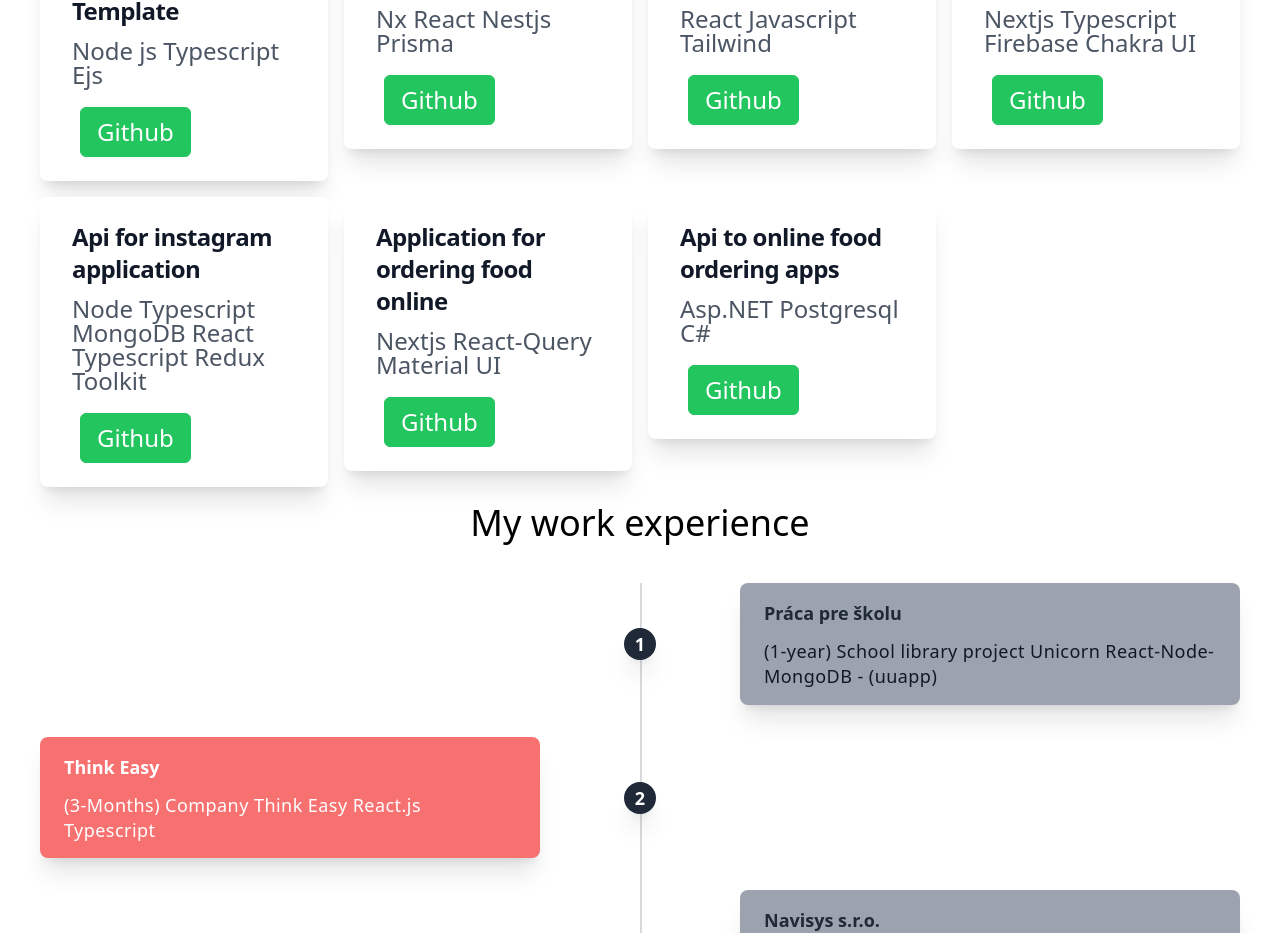
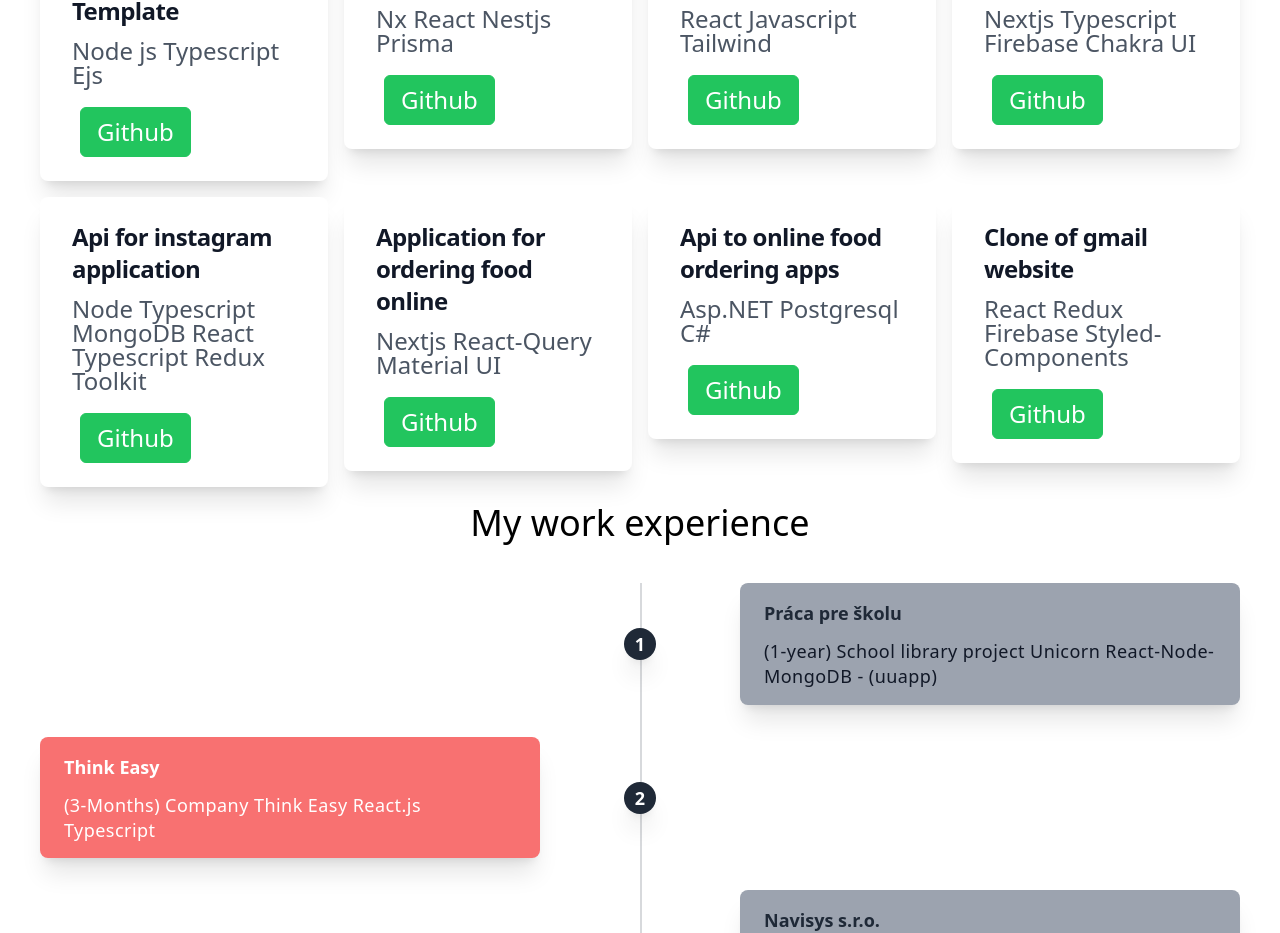
Before and after one commit to peterdinis/Next-Portfolio, a Next.js app: page / in a window 1280 px wide. Shown: the part 2211-3144 px from the top of the page. Built offline with nearby package versions, Linux system fonts and the light colour scheme.

Commit message:
feat: New Project in portfolio

```diff
--- a/components/projects/MyProjects.tsx
+++ b/components/projects/MyProjects.tsx
@@ -57,6 +57,13 @@ const MyProjects = () => {
           link="https://github.com/peterdinis/C-Sharp-Shop-API"
           firstLinkName="Github"
         />
+
+        <Project
+          name={t("description.gmailClone")}
+          subName="React Redux Firebase Styled-Components"
+          link="https://github.com/peterdinis/React-Gmail-Clone"
+          firstLinkName="Github"
+        />
       </div>
     </div>
   );
--- a/i18n/i18n.ts
+++ b/i18n/i18n.ts
@@ -19,6 +19,7 @@ i18n
           description: {
             ecommerceSimple: "Online shop for selling foods",
             foo: "Online food shop",
+            gmailClone: "Clone of gmail website",
             oldProject: "My old portfolio",
             eshopAPI: "API for online shop",
             socialGraphql: "Simple Social site instagram clone",
@@ -67,6 +68,7 @@ i18n
           description: {
             ecommerceSimple: "Online shop na objednávanie jedla",
             snakeDesc: "Online webová hra had",
+            gmailClone: "Klon stránky gmail",
             libraryApp: "Jednoduchá knižničná aplikácia",
             snakeGame: "Webová hra had",
             nodeT: "Jednoduchá template pre prácu z nodejs a typescript",
```
